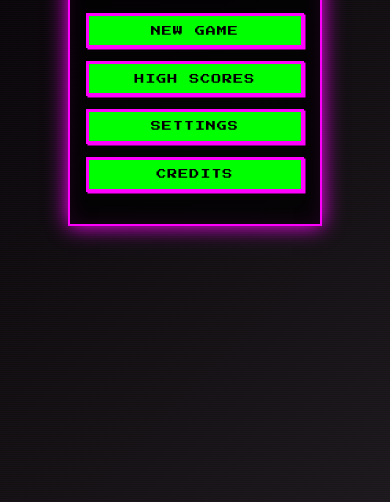
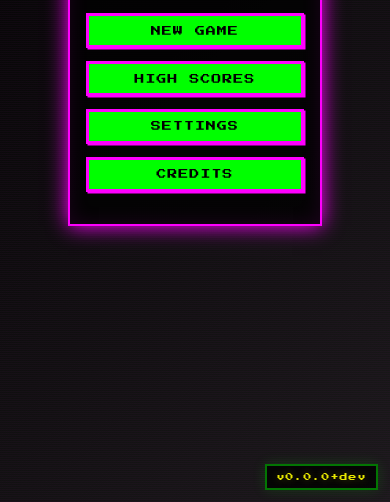
Before and after one commit to yvpinxteren/topography, a website built with Vite: page index.html in a window 390 px wide. Shown: the part 342-844 px from the top of the page. Built offline with nearby package versions, Linux system fonts and the light colour scheme.

Commit message:
versie tonen in app

```diff
--- a/src/app/main.ts
+++ b/src/app/main.ts
@@ -8,6 +8,7 @@ type BeforeInstallPromptEvent = Event & {
   prompt: () => Promise<void>
 }
 
+const appDisplayVersion = `v${__APP_VERSION__}+${__APP_BUILD__}`
 const app = document.getElementById('app') as HTMLElement
 renderApp(app)
 
@@ -26,8 +27,14 @@ const gameOverDialog = document.getElementById('game-over-dialog') as HTMLElemen
 const gameOverScoreValue = document.getElementById('game-over-score-value') as HTMLElement | null
 const gameOverNameInput = document.getElementById('game-over-name') as HTMLInputElement | null
 const highScoresList = document.getElementById('high-scores-list') as HTMLElement | null
+const appVersionBadge = document.getElementById('app-version-badge') as HTMLElement | null
 
 let pendingGameOverScore = 0
+
+if (appVersionBadge) {
+  appVersionBadge.textContent = appDisplayVersion
+  appVersionBadge.title = `Application build ${appDisplayVersion}`
+}
 
 export function showScreen(screen: ScreenName): void {
   Object.values(screens).forEach((element) => {
--- a/src/app/screens/menuScreen.html
+++ b/src/app/screens/menuScreen.html
@@ -11,4 +11,5 @@
       <button class="menu-button" id="btn-credits">Credits</button>
     </div>
   </div>
+  <div class="app-version-badge" id="app-version-badge" aria-label="Application version"></div>
 </div>
--- a/src/styles/screens.css
+++ b/src/styles/screens.css
@@ -82,3 +82,27 @@
 .btn-back {
   margin-top: 2rem;
 }
+
+.app-version-badge {
+  position: absolute;
+  right: 1rem;
+  bottom: 1rem;
+  z-index: 3;
+  padding: 0.55rem 0.75rem;
+  border: 2px solid rgba(0, 255, 0, 0.45);
+  background-color: rgba(0, 0, 0, 0.82);
+  color: rgba(255, 255, 0, 0.9);
+  font-size: 9px;
+  letter-spacing: 1px;
+  box-shadow: 0 0 14px rgba(0, 255, 0, 0.14);
+  text-shadow: 0 0 8px rgba(255, 255, 0, 0.28);
+}
+
+@media (max-width: 480px) {
+  .app-version-badge {
+    right: 0.75rem;
+    bottom: 0.75rem;
+    font-size: 8px;
+    padding: 0.45rem 0.6rem;
+  }
+}
--- a/src/vite-env.d.ts
+++ b/src/vite-env.d.ts
@@ -1,4 +1,7 @@
 /// <reference types="vite/client" />
+
+declare const __APP_VERSION__: string
+declare const __APP_BUILD__: string
 
 declare module '*.css' {
   const content: string
--- a/vite.config.ts
+++ b/vite.config.ts
@@ -1,4 +1,9 @@
+import { readFileSync } from 'node:fs'
 import { defineConfig } from 'vite'
+
+const packageJson = JSON.parse(
+  readFileSync(new URL('./package.json', import.meta.url), 'utf-8'),
+) as { version?: string }
 
 function normalizeBasePath(value: string | undefined): string {
   if (!value || value === '/') {
@@ -14,9 +19,15 @@ const isUserOrOrganizationPagesSite = repositoryName?.endsWith('.github.io')
 const githubPagesBasePath = process.env.GITHUB_ACTIONS && repositoryName
   ? (isUserOrOrganizationPagesSite ? '/' : repositoryName)
   : '/'
+const appVersion = packageJson.version ?? '0.0.0'
+const appBuild = process.env.APP_BUILD?.slice(0, 7) ?? process.env.GITHUB_SHA?.slice(0, 7) ?? 'dev'
 
 export default defineConfig({
   base: normalizeBasePath(process.env.VITE_BASE_PATH ?? githubPagesBasePath),
+  define: {
+    __APP_VERSION__: JSON.stringify(appVersion),
+    __APP_BUILD__: JSON.stringify(appBuild),
+  },
   server: {
     hmr: true,
     watch: {
```
Also changed, not shown: ROADMAP.md (added, +30 -0 lines), .github/workflows/deploy.yml.
